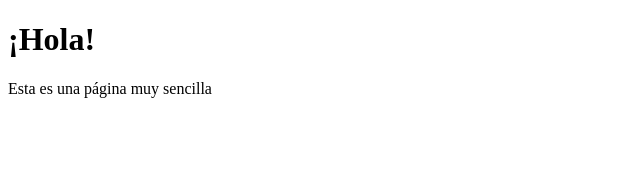
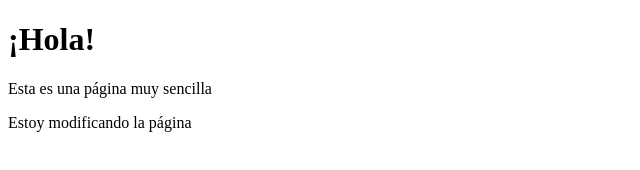
Before and after one commit to alexalcalde17/web-iaw, a plain HTML site: page index.html in a window 1280 px wide. Shown: the whole page, without its empty margins (0-640 px from the left). Drawn offline with Linux system fonts and the light colour scheme.

Commit message:
Añade una modificación a la página principal

```diff
--- a/index.html
+++ b/index.html
@@ -8,5 +8,6 @@
 <body>
   <h1>¡Hola!</h1>
   <p>Esta es una página muy sencilla</p>
+  <p>Estoy modificando la página</p>
 </body>
 </html>
```
